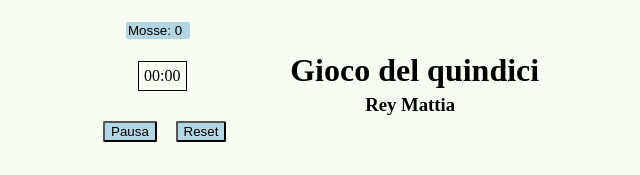
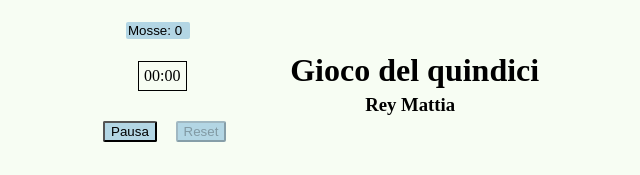
Before and after one commit to Mattiarey/Gioco15, a plain HTML site: page index.html in a window 1280 px wide. Shown: the top 175 px of the page, 302-942 px from the left. Drawn offline with Linux system fonts and the light colour scheme.

Commit message:
tuti ti consocno tuti

```diff
--- a/index.html
+++ b/index.html
@@ -18,7 +18,7 @@
 			<div id="ora">00:00</div>
 		</div>
 		<div class="pezzo2"><input type="button" id="id_pausa" value="Pausa" onclick="parti()"></div>
-		<div class="pezzo3"><input type="button" id="id_reset" value="Reset" onclick="randomizzare(this)"></div>
+		<div class="pezzo3"><input type="button" id="id_reset" value="Reset" onclick="randomizzare(this)" disabled></div>
 		<div class="pezzo4">
 			<h1>Gioco del quindici</h1>
 		</div>
--- a/js/script.js
+++ b/js/script.js
@@ -194,6 +194,7 @@ function controllone() {
         alert("Hai vinto!")
         parti()
         pausa = false
+        document.getElementById("id_reset").disabled = false
     }
 }
 
```
